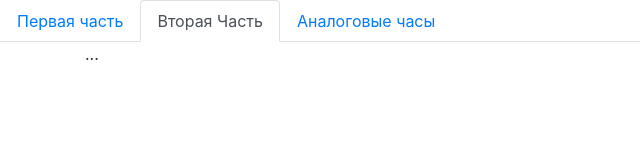
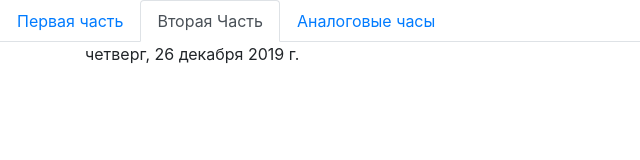
Before and after one commit to AlexandrBhuta/ajaxclock, a plain HTML site: page index.html in a window 1280 px wide. Both pictures are taken after a click on the link "Вторая Часть". Shown: the whole page, without its empty margins (0-640 px from the left). Drawn offline with nearby package versions, Linux system fonts and the light colour scheme; no server answers.

Commit message:
Local date

```diff
--- a/index.html
+++ b/index.html
@@ -36,7 +36,12 @@
                     <div class="col-12"><div id="clock">Time from Server</div></div>
                 </div>
             </div>
-            <div class="tab-pane container" id="menu1">...</div>
+            <div class="tab-pane container" id="menu1">
+                <div id="local_data">
+
+                </div>
+
+            </div>
             <div class="tab-pane container" id="menu2">
                 <main class="main">
                     <div class="clockbox">
--- a/script.js
+++ b/script.js
@@ -93,10 +93,8 @@ function runTheClock() {
     SECONDHAND.style.transform = "rotate(" + secPosition + "deg)";
 
 }
-
 var interval = setInterval(runTheClock, 1000);
 
-// let date = new Date2(Date.UTC(2019, 12, 26, 3, 0, 0));
 let daten =  d;
 let options = { weekday: 'long', year: 'numeric', month: 'long', day: 'numeric' };
-console.log(daten.toLocaleString('ru-RU', options));
+document.getElementById('local_data').innerHTML = (daten.toLocaleString('ru-RU', options));
```
